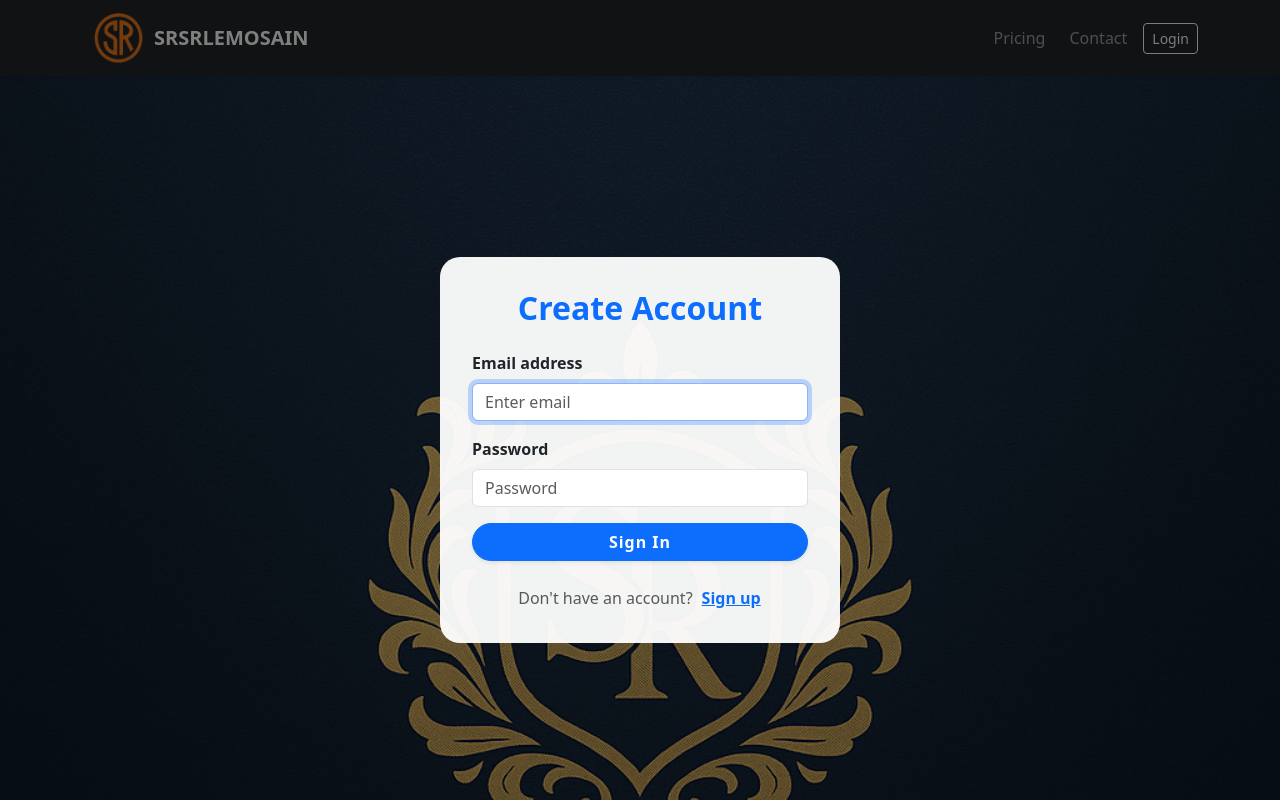
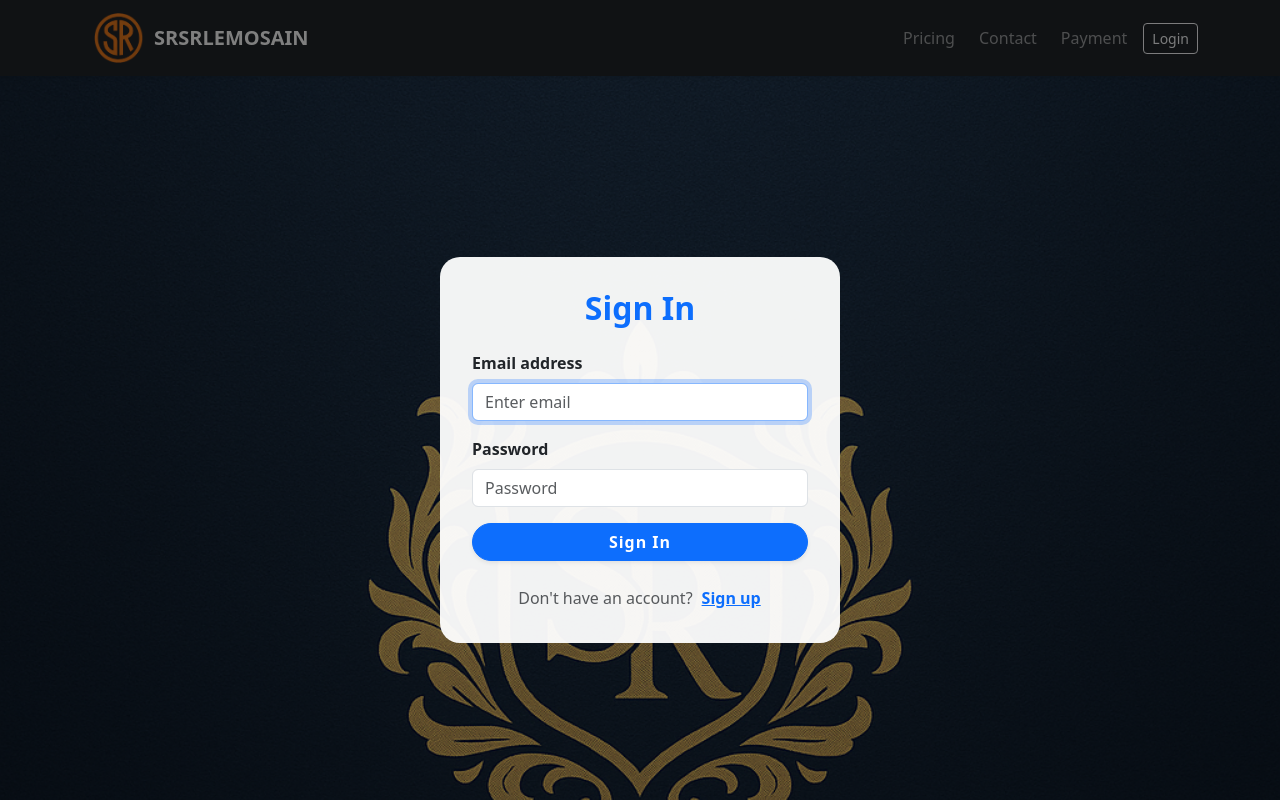
Before and after one commit to MasoodAhmadi/srslemosaine, a React (Create React App) app: page / in a window 1280 px wide. Both pictures are taken after a click on the button "Login". Shown: the top 800 px of the page. Built offline with nearby package versions, Linux system fonts and the light colour scheme; no server answers.

Commit message:
venmo icon is added

```diff
--- a/package.json
+++ b/package.json
@@ -13,6 +13,7 @@
     "lucide-react": "^0.503.0",
     "react": "^19.1.0",
     "react-bootstrap": "^2.10.9",
+    "react-bootstrap-icons": "^1.11.6",
     "react-dom": "^19.1.0",
     "react-firebase-auth": "^1.0.3",
     "react-router-dom": "^7.6.0",
--- a/src/components/auth/login/login.jsx
+++ b/src/components/auth/login/login.jsx
@@ -51,9 +51,7 @@ const Login = ({ onSwitchToRegister, onRegisterSuccess }) => {
           }}
         >
           <Card.Body>
-            <h2 className="mb-4 text-center text-primary fw-bold">
-              Create Account
-            </h2>
+            <h2 className="mb-4 text-center text-primary fw-bold">Sign In</h2>
             <Form autoComplete="off">
               <Form.Group className="mb-3" controlId="formBasicEmail">
                 <Form.Label className="fw-semibold">Email address</Form.Label>
--- a/src/components/navbars.jsx
+++ b/src/components/navbars.jsx
@@ -39,6 +39,7 @@ const NavBar = () => {
             <Nav className="ms-auto align-items-center gap-2">
               <Nav.Link href="#pricing">Pricing</Nav.Link>
               <Nav.Link href="#contact">Contact</Nav.Link>
+              <Nav.Link href="#payment">Payment</Nav.Link>
               {userLoggedIn && <Nav.Link href="/dashboard">Dashboard</Nav.Link>}
               {userLoggedIn ? (
                 <Button
--- a/src/data/link.js
+++ b/src/data/link.js
@@ -1,3 +1,4 @@
 export const dullesInternationa = 'https://img1.wsimg.com/isteam/ip/091b43d1-a908-4437-9385-054de001689d/blob-8aeed47.png/:/cr=t:24.44%25,l:0%25,w:100%25,h:51.11%25/rs=w:360,h:180,cg:true'
 export const reganInternational = 'https://img1.wsimg.com/isteam/ip/091b43d1-a908-4437-9385-054de001689d/blob-15f188f.png/:/cr=t:32.01%25,l:13.9%25,w:80.65%25,h:40.32%25/rs=w:400,h:200,cg:true'
 export const bWiInternational = 'https://img1.wsimg.com/isteam/ip/091b43d1-a908-4437-9385-054de001689d/download%20(1).png/:/cr=t:24.44%25,l:0%25,w:100%25,h:51.11%25/rs=w:360,h:180,cg:true'
+export const venmoLink = 'https://venmo.com/u/JavedAhmad-Naqshband?fbclid=IwY2xjawKKivVleHRuA2FlbQIxMABicmlkETBiZTBOQXNuWXFIWWNYQzNhAR6xMi9QAuErrkFBSwZ9uNb6l_oMYV-DeM7KWbxWIpYw_mpE3ZwUJF-oBU74UA_aem_heDc8UZmxAz_tuRyjaqdAw';
```
Also changed, not shown: src/components/home.jsx (+60 -0 lines), src/images/venmo.png (added), 1 other file (tests, documents, lock files or other folders).
